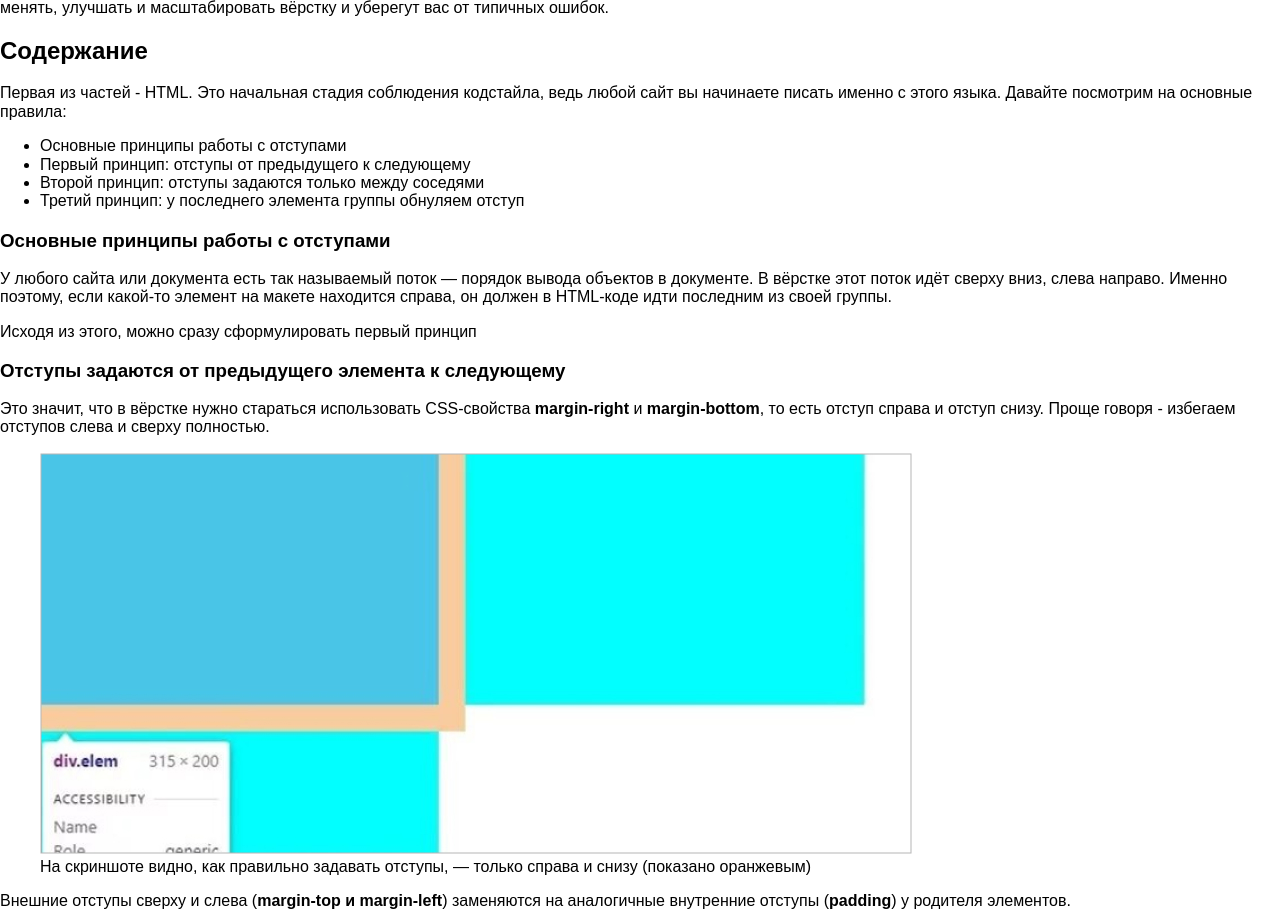
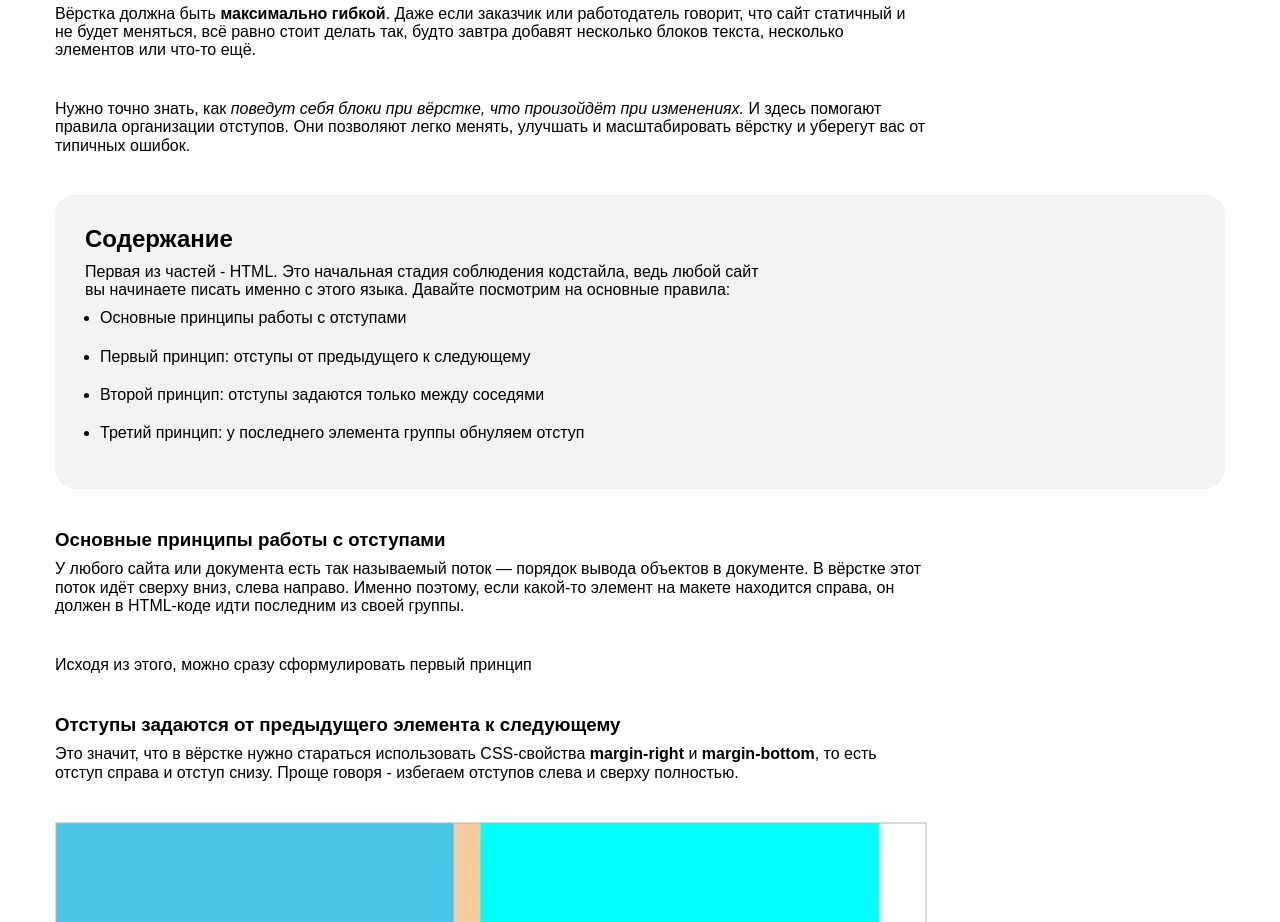
Before and after one commit to quisdy/prp_practice, a plain HTML site: page article.html in a window 1280 px wide. Shown: the part 189-1111 px from the top of the page. Drawn offline with Linux system fonts and the light colour scheme.

Commit message:
Update style.css

```diff
--- a/css/style.css
+++ b/css/style.css
@@ -22,7 +22,7 @@ body {
 }
 
 
-
+/* index.html */
 .main-content {
 	display: flex;
 	flex-direction: column;
@@ -47,6 +47,71 @@ body {
 	padding: 24px 49px;
 }
 
-.link:not(:last-child){
-	margin-right: 24px;
+.link:not(:last-child) {
+	margin-right: 25px;
 }
+
+
+
+/* article.html */
+.container {
+	margin: 0 auto;
+	padding: 80px 0;
+	width: 1170px;
+}
+
+.h1-title,
+.h2-title,
+.h3-title,
+.text,
+.list {
+	margin-top: 0;
+}
+
+.h1-title {
+	margin-bottom: 40px;
+}
+
+.h2-title,
+.h3-title {
+	margin-bottom: 10px;
+}
+
+.text {
+	width: 872px;
+	margin-bottom: 40px;
+}
+
+.gray-box {
+	border-radius: 20px;
+	padding: 30px;
+	background-color: #f3f3f3;
+}
+
+.gray-box:not(:last-child) {
+	margin-bottom: 40px;
+}
+
+.gray-box .text {
+	width: 692px;
+	margin-bottom: 10px;
+}
+
+.list {
+	padding-left: 15px;
+}
+
+.list-item:not(:last-child) {
+	margin-bottom: 20px;
+}
+
+.image {
+	margin-bottom: 40px;
+}
+
+.figure {
+	display: inline-block;
+	margin: 0;
+	margin-bottom: 40px;
+	width: 872px;
+}
```
